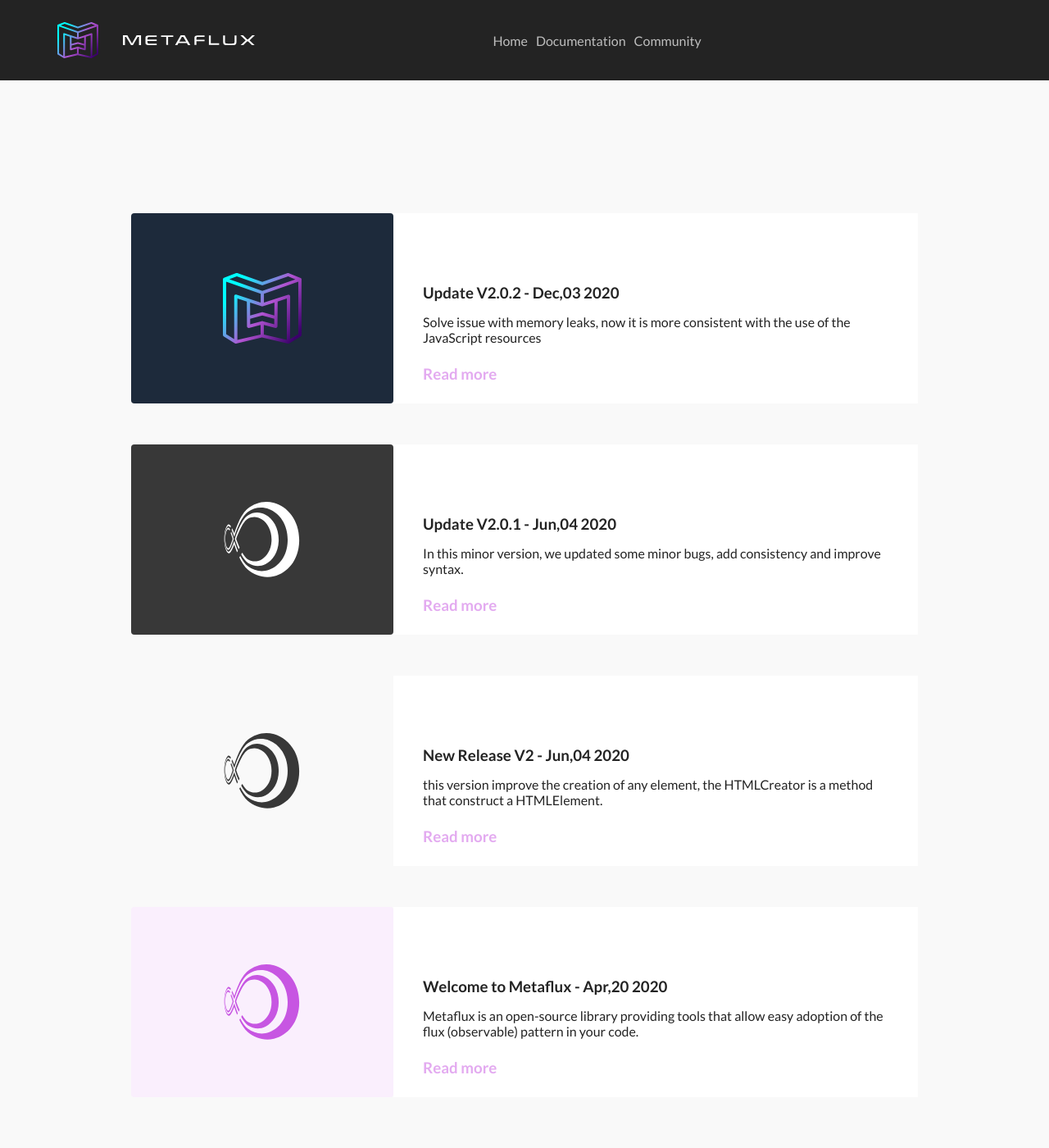
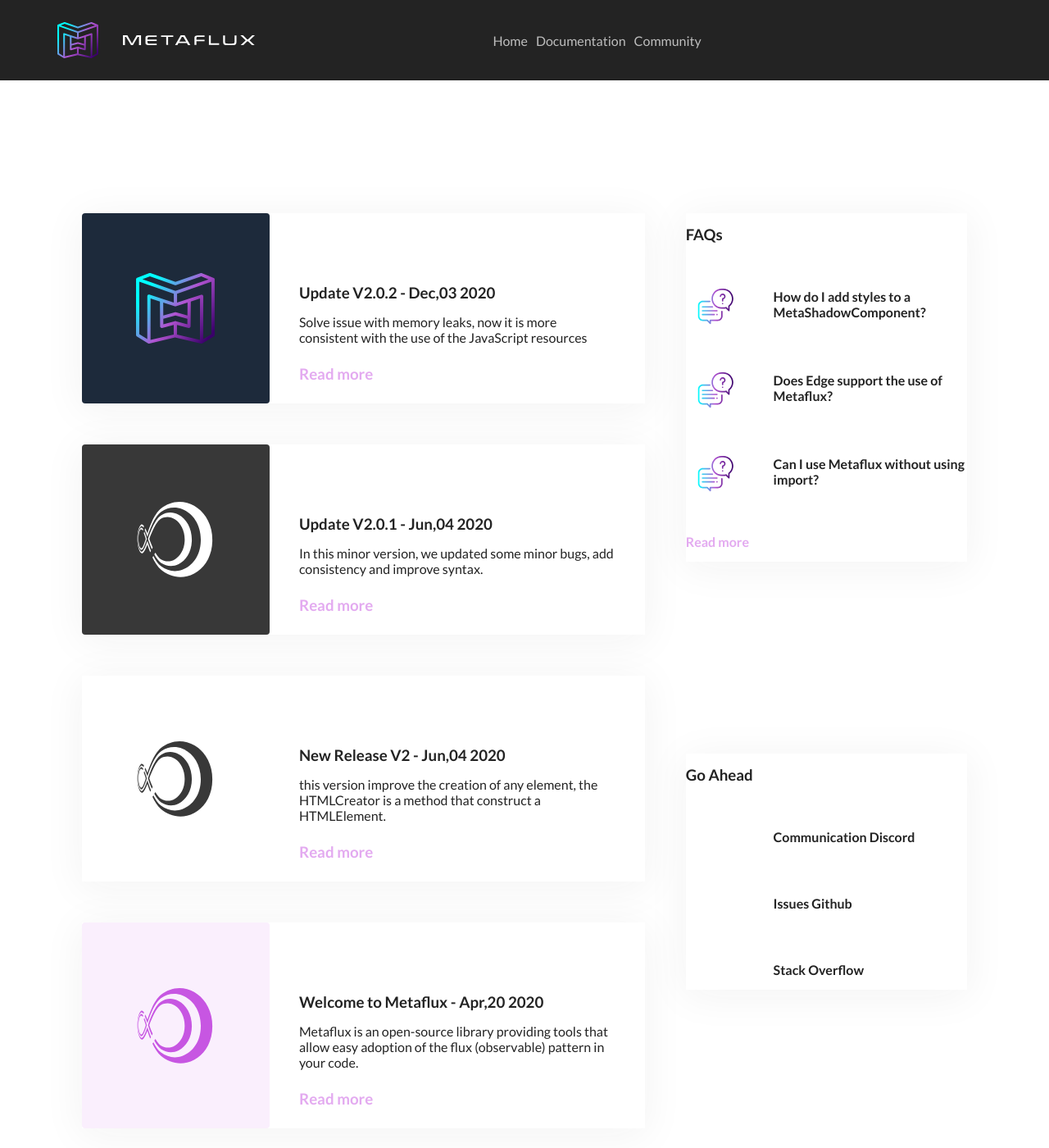
Before and after one commit to rebelstackio/metaflux, a Jekyll site: the page built from docs/blog.md, in a window 1280 px wide and 1400 px high, scrolled down 356 px. Shown: the whole window at 82% size. Built offline with Jekyll 4.4.1, drawn with Linux system fonts in a browser that asks for light colours; a script that is not in the unit is left out; some of the changed text lies outside the part shown.

Commit message:
add banner to blog, add faq and social to blog

```diff
--- a/docs/_includes/blog_menu.html
+++ b/docs/_includes/blog_menu.html
@@ -16,6 +16,38 @@
 		{% endfor %}
 	</div>
 	<div class="more">
-
+		<div class="faq">
+			<h3>FAQs</h3>
+			<div class="item">
+				<img src="{{'/assets/img/faq-icon.svg' | relative_url}}">
+				<h4>How do I add styles to a MetaShadowComponent?</h4>
+			</div>
+			<div class="item">
+				<img src="{{'/assets/img/faq-icon.svg' | relative_url}}">
+				<h4>Does Edge support the use of Metaflux?</h4>
+			</div>
+			<div class="item">
+				<img src="{{'/assets/img/faq-icon.svg' | relative_url}}">
+				<h4>Can I use Metaflux without using import?</h4>
+			</div>
+			<a href="{{'/docs/faq' | relative_url}}">
+				<h4> Read more <i class="fas fa-arrow-right"></i></h4>
+			</a>
+		</div>
+		<div class="socials">
+			<h3> Go Ahead </h3>
+			<div class="item">
+				<i class="fab fa-discord"></i>
+				<h4>Communication Discord</h4>
+			</div>
+			<div class="item">
+				<i class="fab fa-github"></i>
+				<h4>Issues Github</h4>
+			</div>
+			<div class="item">
+				<i class="fab fa-stack-overflow"></i>
+				<h4>Stack Overflow</h4>
+			</div>
+		</div>
 	</div>
 </div>
--- a/docs/_layouts/blog.html
+++ b/docs/_layouts/blog.html
@@ -2,21 +2,22 @@
 layout: default
 ---
 
-<div class="md-content no-menu">
+<div class="md-content no-menu white">
 	<div class="blog-banner">
 		<h1>Metaflux blog Overview</h1>
 		<p>Welcome to the blog for Metaflux, here the dev team will be leaving their thoughts, ideas, or just some explanation, the obstacles, and here you will be able to see the core, the heart of the beast, as we update this library will highlight pieces of code, sketches or diagrams that help us to conquer our goal.</p>
-		<svg xmlns="http://www.w3.org/2000/svg" viewBox="0 0 1440 320"><path fill="#f9f9f9" fill-opacity="1" d="M0,288L120,293.3C240,299,480,309,720,309.3C960,309,1200,299,1320,293.3L1440,288L1440,320L1320,320C1200,320,960,320,720,320C480,320,240,320,120,320L0,320Z"></path></svg>
+		<svg xmlns="http://www.w3.org/2000/svg" viewBox="0 0 1440 320"><path fill="#ffffff" fill-opacity="1" d="M0,288L120,293.3C240,299,480,309,720,309.3C960,309,1200,299,1320,293.3L1440,288L1440,320L1320,320C1200,320,960,320,720,320C480,320,240,320,120,320L0,320Z"></path></svg>
 	</div>
 	<div class="content-wraper">
 		{%- include blog_menu.html -%}
+		<div class="bottom-banner">
+			<div class="logo">
+				<img src="{{'/assets/img/isotipo-m.svg' | relative_url}}" alt="metaflux log">
+			</div>
+			<h1>We love this community, that's why Metaflux is open source</h1>
+			<p>we want you to get involved, to help us improve, perhaps report a bug in our <a href="https://github.com/rebelstackio/metaflux">repository</a>, or just forked and play with it and if you can improve something you can feel free to create a pull request, connect to our <a href="https://discord.gg/HmuBCRb">discord</a> channel and pitch your ideas. </p>
+		</div>
 	</div>
-
-	<!--<div class="article-date">
-		{{page.date | date: "%b,%d %Y"}}
-	</div>
-	-->
-
 </div>
 
 <script>
--- a/docs/_sass/docstrap/blog.scss
+++ b/docs/_sass/docstrap/blog.scss
@@ -1,12 +1,23 @@
+.md-content.no-menu.white {
+	background-color: #fff;
+}
+
 
 .blog-init {
-	padding: 160px;
+	padding: 160px 100px;
+	display: grid;
+	grid-template-columns: 1fr .5fr;
+	column-gap: 50px;
+	& h3, p, h4 {
+		color: $header-color
+	}
 	> .posts {
 		display: grid;
 		row-gap: 50px;
 		> .item {
 			display: grid;
 			grid-template-columns: .5fr 1fr;
+			box-shadow: 0px 6px 47px 3px rgba(37,37,37, .05);
 			> .logo {
 				display: grid;
 				place-content: center;
@@ -19,21 +30,82 @@
 				background-color: #fff;
 				padding: 71px 36px;
 				position: relative;
-				> h3, p {
-					color: $header-color
-				}
 				> a {
 					position: absolute;
 					bottom: 10px;
-					> * {
-						color: rgba($color: $fuchsia, $alpha: .5);
-						transition: all .3s linear;
-						&:hover {
-							color: $fuchsia;
-						}
-					}
 				}
 			}
 		}
 	}
+	> .more {
+		display: grid;
+		row-gap: 65px;
+		> .faq {
+			box-shadow: 0px 6px 47px 3px rgba(37,37,37, .05);
+			height: fit-content;
+			> h3 {
+				margin-bottom: 40px;
+			}
+			& .item {
+				&:nth-child(3) {
+					margin: 32px 0;
+				}
+				display: grid;
+				grid-template-columns: .3fr 1fr;
+				column-gap: 36px;
+			}
+			& a > h4 {
+				margin-top: 40px;
+			}
+		}
+		> .socials {
+			box-shadow: 0px 6px 47px 3px rgba(37,37,37, .05);
+			height: fit-content;
+			> h3 {
+				margin-bottom: 40px;
+			}
+			& .item {
+				display: grid;
+				grid-template-columns: .3fr 1fr;
+				column-gap: 36px;
+				& svg {
+					place-self: center;
+					font-size: 4em;
+				}
+				&:nth-child(3) {
+					margin: 32px 0;
+				}
+			}
+		}
+	}
+	& a > * {
+		color: rgba($color: $fuchsia, $alpha: .5);
+		transition: all .3s linear;
+		&:hover {
+			color: $fuchsia;
+		}
+	}
+
 }
+
+.bottom-banner {
+	background: url(/metaflux/assets/img/banner/banner-blog.jpg);
+	background-position: center;
+	background-size: contain;
+	position: relative;
+	margin: 0 110px;
+	border-radius: 4px;
+	padding: 182px 60px 55px 60px;
+	> .logo {
+		width: 160px;
+		height: 160px;
+		box-shadow: 0px 6px 47px 3px rgba(37,37,37, .05);
+		position: absolute;
+		top: -80px;
+		background-color: #fff;
+		box-sizing: border-box;
+		padding: 2em;
+		border-radius: 50%;
+		left: calc(50% - 80px);
+	}
+}
```
